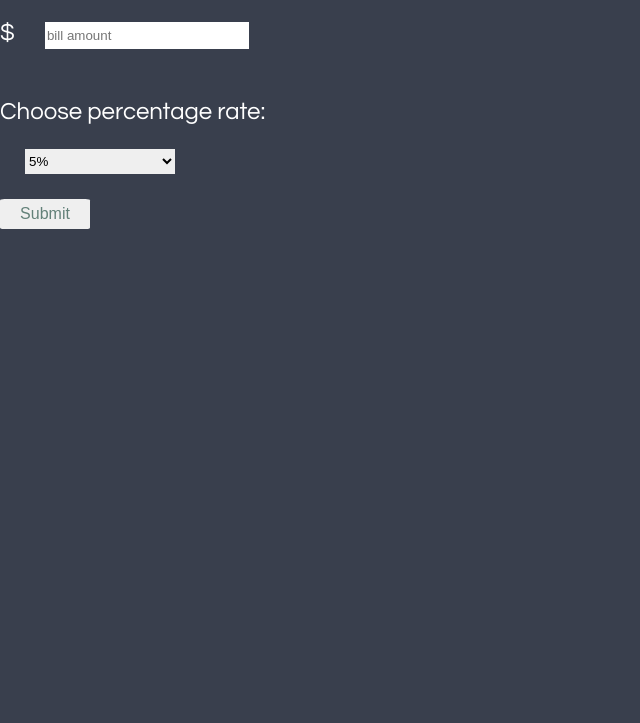
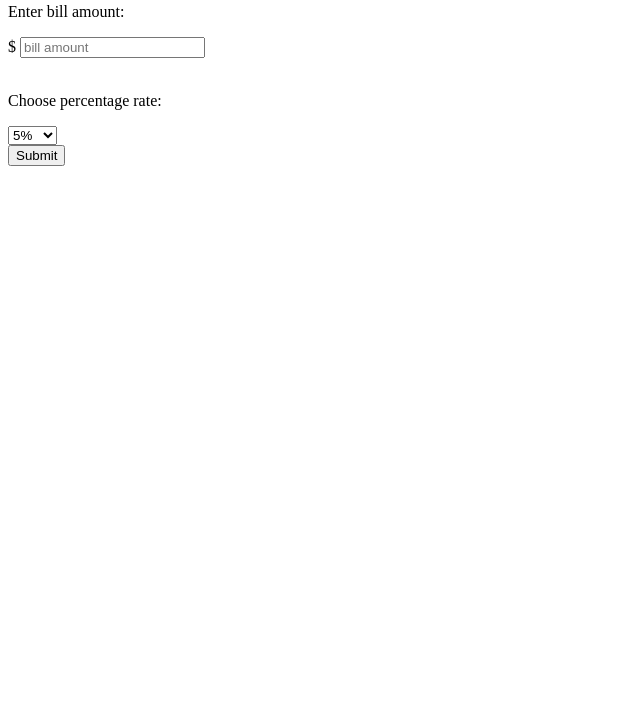
Before and after one commit to Germs31/tip-calc, a plain HTML site: page index.html in a window 1280 px wide. Shown: the part 77-800 px from the top of the page, without its empty margins (0-640 px from the left). Drawn offline with Linux system fonts and the light colour scheme.

Commit message:
redoing style

```diff
--- a/style.css
+++ b/style.css
@@ -1,66 +1 @@
 @import url('https://fonts.googleapis.com/css?family=Questrial&display=swap');
-
-*{
-    margin: 0 auto;
-}
-body{
-    color: #fff;
-    font-size: 1.5rem;
-    font-family: 'Questrial', sans-serif;
-    background-color: #393f4d;
-}
-
-input{
-    outline: none;
-    margin:25px;
-    border: none;
-    width: 200px;
-    height: 25px;
-}
-
-button{
-    outline: none;
-    font-size: 1rem;
-    color: #628078;
-    border-radius: 5%;
-    border: none;
-    width: 90px;
-    height: 30px;
-    margin-bottom: 40px;
-}
-
-button:hover{
-    background-color: #feda6a;
-    color: #fff;
-}
-
-select{
-    outline: none;
-    border: none;
-    margin:25px;
-    width: 150px;
-    height: 25px;
-}
-
-#underline{
-    background-color: #feda6a;
-    height: 3px;
-    width: 65px;
-    margin-bottom: 50px;
-}
-
-.tip-container{
-    border-radius: 5%;
-    padding: 75px;
-    text-align: center;
-    width: 50%;
-    height: 30%;
-    margin-top: 8%;
-    background-color:  #628078;
-}
-
-@media screen and (max-width: 600px){
-    .tip-container{
-        width: 60%;
-    }
-}
```
